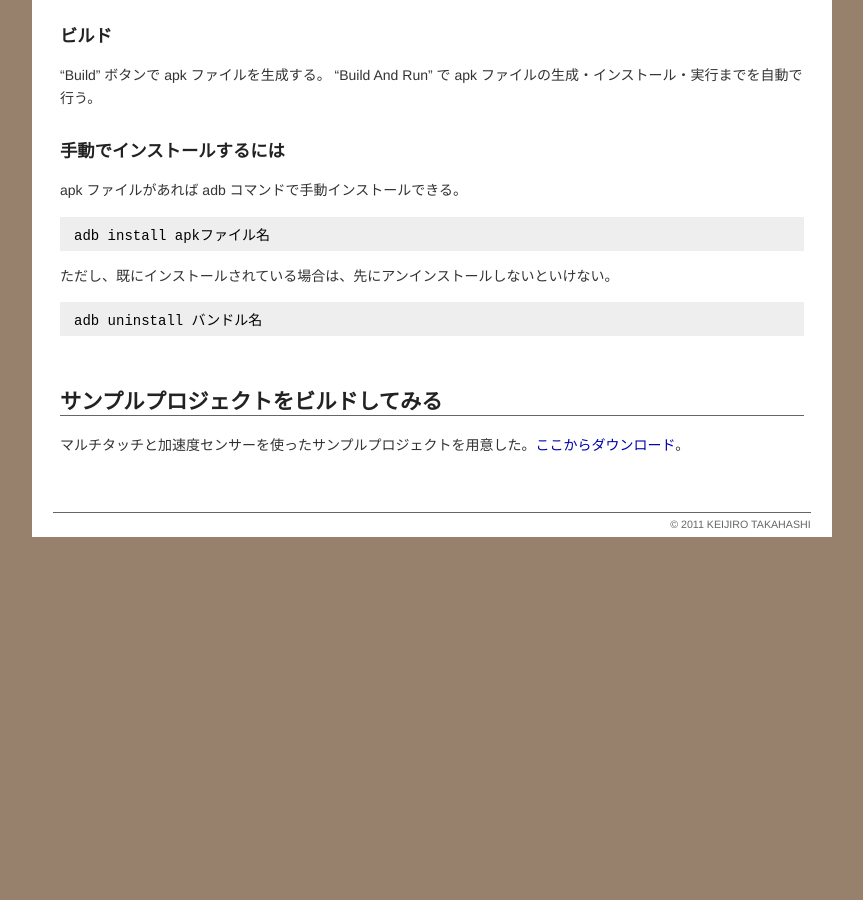
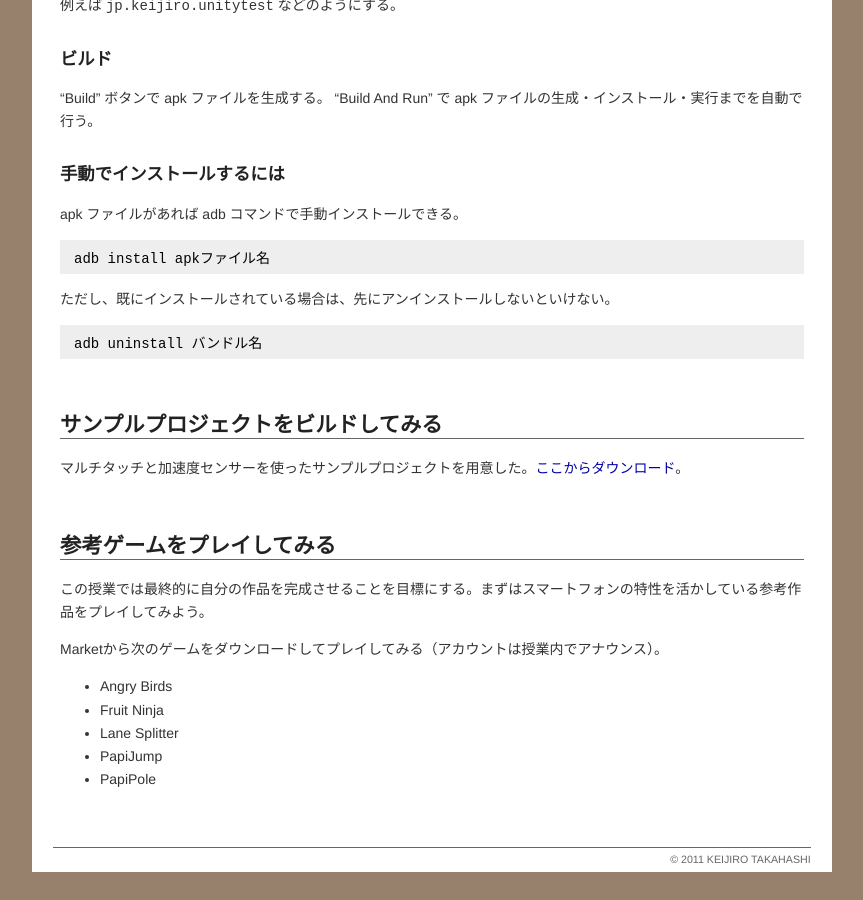
Before and after one commit to vga-unity/vga-unity.github.com, a Jekyll site: the page built from gp10/_posts/2011-10-05-GP10-01.md, in a window 1280 px wide and 900 px high, scrolled down 1617 px. Shown: the whole window, without its empty margins (208-1071 px from the left). Built offline with Jekyll 4.4.1, drawn with Linux system fonts in a browser that asks for light colours; before the commit the page ends 2182 px from its top, so only the background shows below that.

Commit message:
10/5分を更新。

```diff
--- a/gp10/_posts/2011-10-05-GP10-01.md
+++ b/gp10/_posts/2011-10-05-GP10-01.md
@@ -10,6 +10,7 @@ title: GP10 ミドルウェア 01
 - Unity for Android のインストール。
 - Unity Android でビルドしてみる。
 - サンプルプロジェクトをビルドしてみる。
+- 参考ゲームをプレイしてみる。
 
 ## Android 端末のセットアップ。
 
@@ -75,3 +76,15 @@ apk ファイルがあれば adb コマンドで手動インストールでき
 ## サンプルプロジェクトをビルドしてみる
 
 マルチタッチと加速度センサーを使ったサンプルプロジェクトを用意した。[ここからダウンロード](http://github.com/keijiro/unity-android-tester/zipball/master)。
+
+## 参考ゲームをプレイしてみる
+
+この授業では最終的に自分の作品を完成させることを目標にする。まずはスマートフォンの特性を活かしている参考作品をプレイしてみよう。
+
+Marketから次のゲームをダウンロードしてプレイしてみる（アカウントは授業内でアナウンス）。
+
+- Angry Birds
+- Fruit Ninja
+- Lane Splitter
+- PapiJump
+- PapiPole
```
